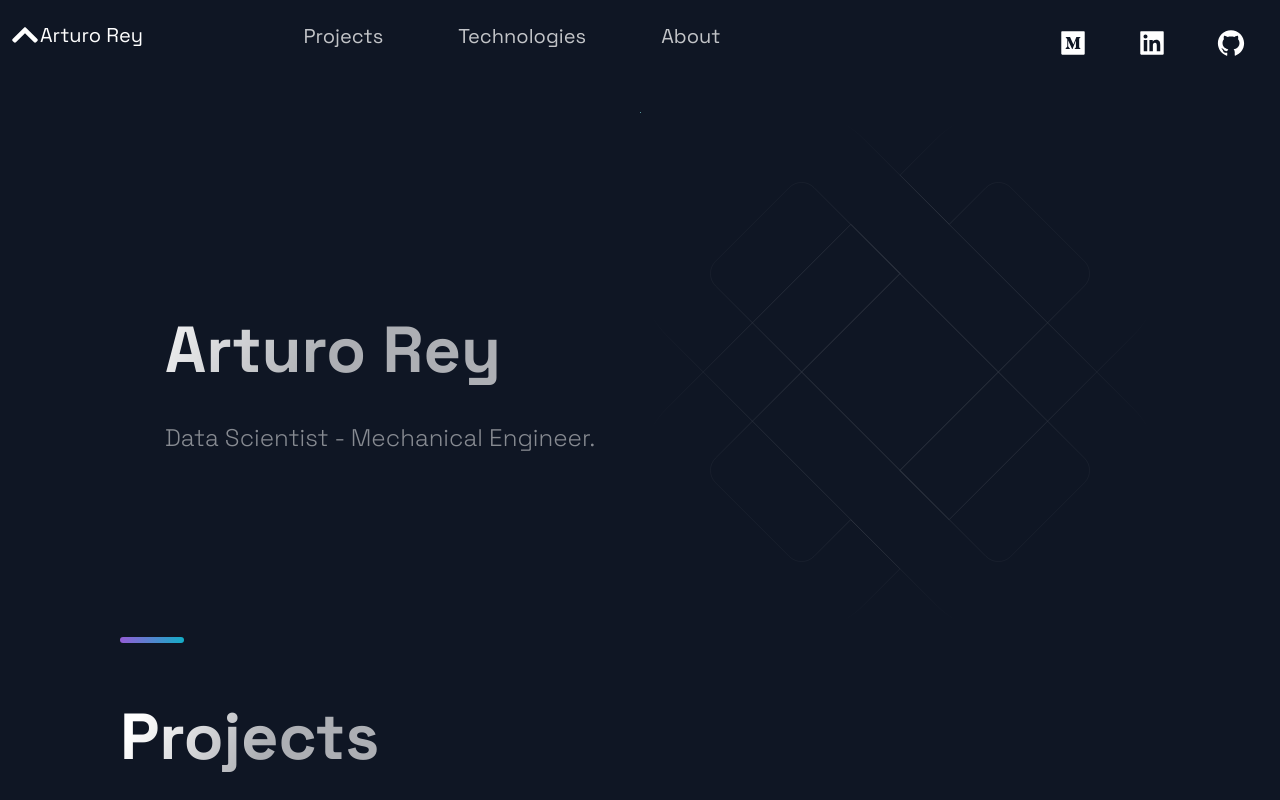
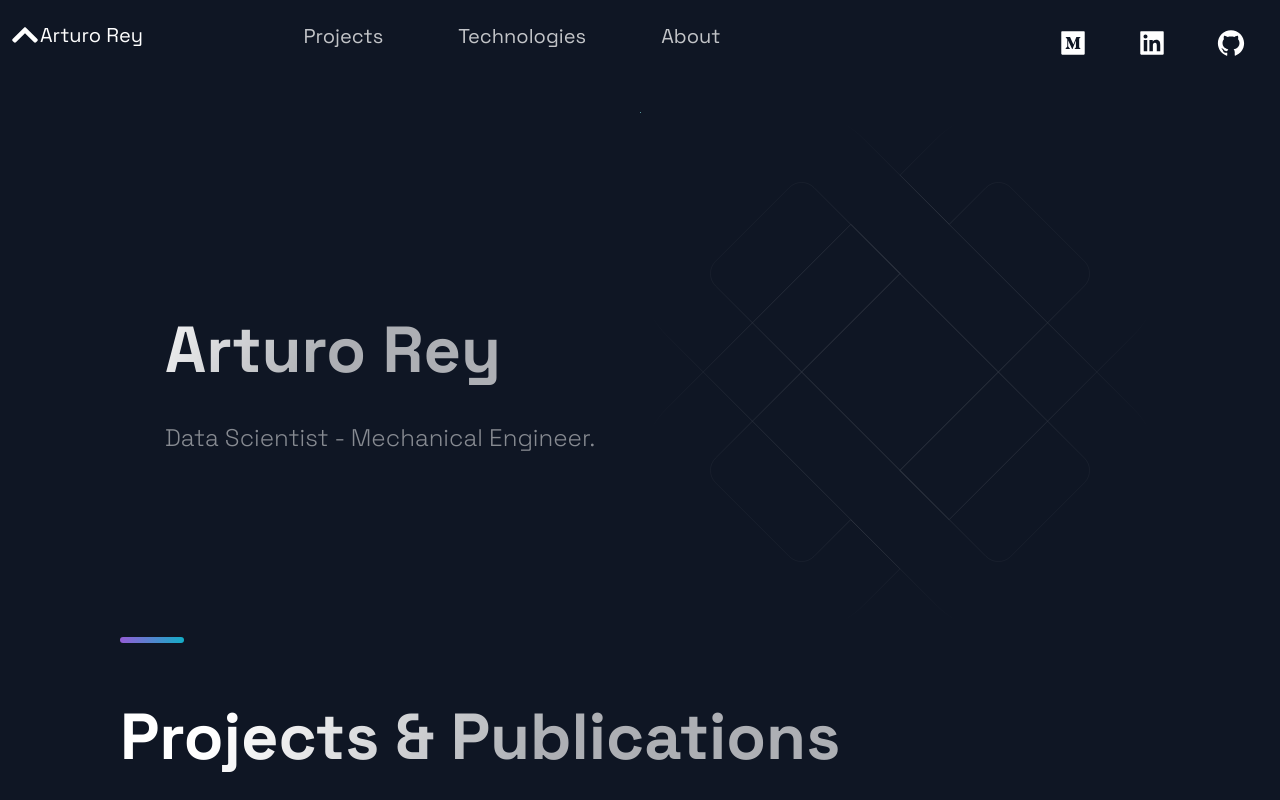
Before and after one commit to AReyH/arturo-portfolio, a Next.js app: page / in a window 1280 px wide. Shown: the top 800 px of the page. Built offline with nearby package versions, Linux system fonts and the light colour scheme.

Commit message:
Update Projects.js

```diff
--- a/src/components/Projects/Projects.js
+++ b/src/components/Projects/Projects.js
@@ -8,7 +8,7 @@ import { projects } from '../../constants/constants';
 const Projects = () => (
   <Section nopadding id='projects'>
     <SectionDivider/>
-    <SectionTitle main>Projects</SectionTitle>
+    <SectionTitle main>Projects & Publications</SectionTitle>
     <GridContainer>
       {projects.map((project) =>(
         <BlogCard key={project.id}>
```
